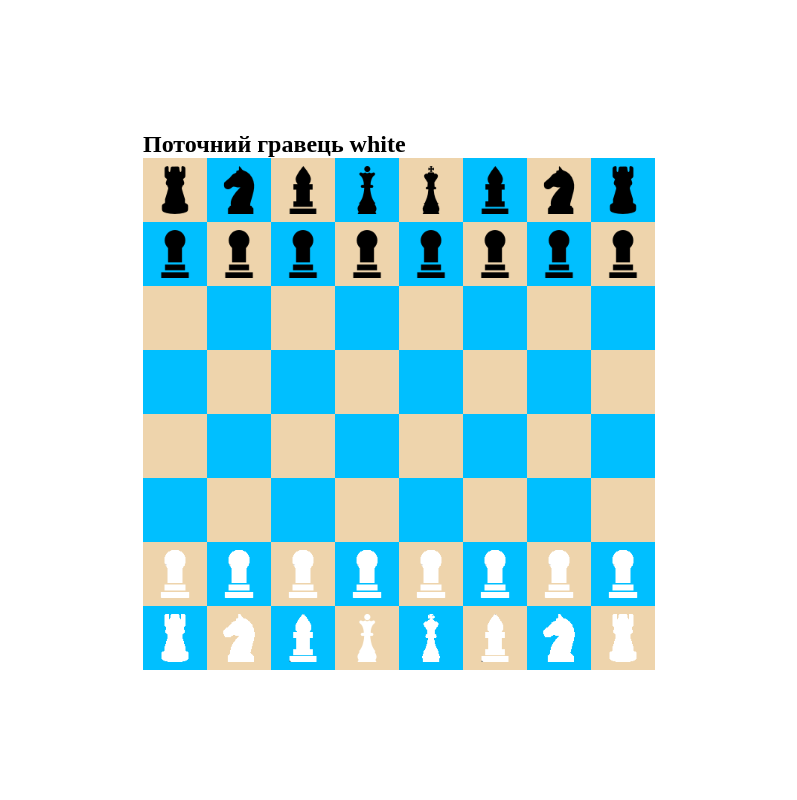
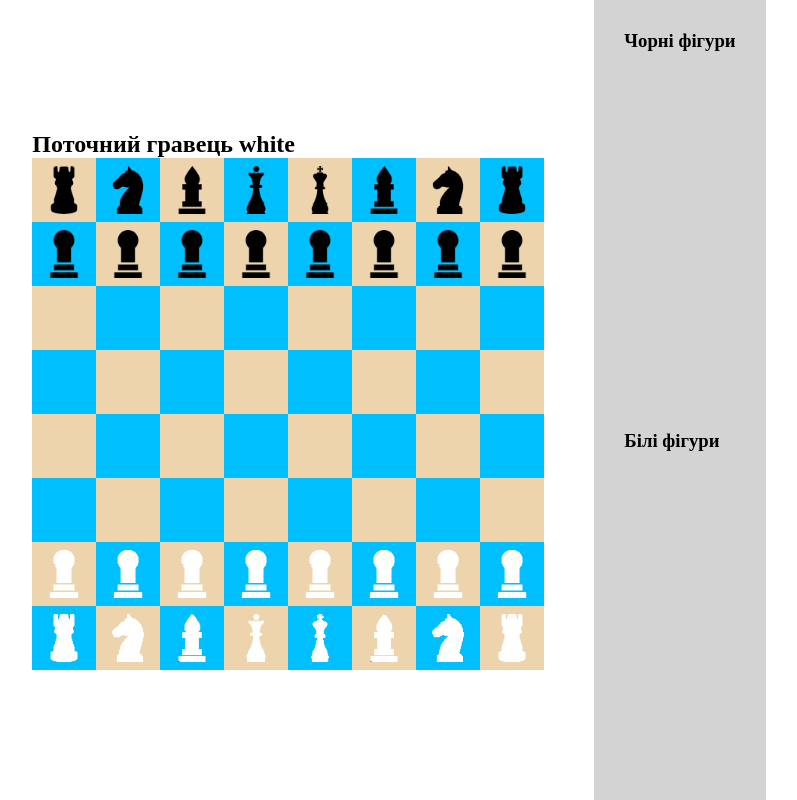
Before and after one commit to FifthLord/5_chess_react_ts_oop, a React (Create React App) app: page / in a window 1280 px wide. Shown: the whole page, without its empty margins (241-1038 px from the left). Built offline with nearby package versions, Linux system fonts and the light colour scheme.

Commit message:
add lostFigures logic

```diff
--- a/src/App.css
+++ b/src/App.css
@@ -51,3 +51,10 @@
    border-radius: 50%;
    background-color: #178e17;
 }
+
+.lost {
+   height: calc(50vh - 60px);
+   padding: 30px;
+   margin-left: 50px;
+   background-color: lightgray;
+}
--- a/src/App.tsx
+++ b/src/App.tsx
@@ -2,6 +2,7 @@
 import React, { useEffect, useState } from 'react';
 import './App.css';
 import BoardComponent from './components/BoardComponent';
+import LostFigures from './components/LostFigures';
 import { Board } from './models/Board';
 import { Colors } from './models/Colors';
 import { Player } from './models/Player';
@@ -39,7 +40,18 @@ const App = () => {
             currentPlayer={currentPlayer}
             swapPlayer={swapPlayer}
          />
+         <div>
+            <LostFigures
+               title="Чорні фігури"
+               figures={board.lostBlackFigure}
+            />
+            <LostFigures
+               title="Білі фігури"
+               figures={board.lostWhiteFigure}
+            />
+         </div>
       </div>
+
    );
 }
 
--- /dev/null
+++ b/src/components/LostFigures.tsx
@@ -0,0 +1,23 @@
+
+import React, { FC } from 'react';
+import { Figure } from '../models/figures/Figure';
+
+interface LostFiguresProps {
+   title: string;
+   figures: Figure[]
+}
+
+const LostFigures: FC<LostFiguresProps> = ({ title, figures }) => {
+   return (
+      <div className='lost'>
+         <h3>{title}</h3>
+         {figures.map(figure =>
+            <div key={figure.id}>
+               {figure.name} {figure.logo && <img width={20} height={20} src={figure.logo} alt='Лого Фігури' />}
+            </div>
+         )}
+      </div>
+   );
+};
+
+export default LostFigures;
--- a/src/models/Board.ts
+++ b/src/models/Board.ts
@@ -2,6 +2,7 @@
 import { Cell } from './Cell';
 import { Colors } from './Colors';
 import { Bishop } from './figures/Bishop';
+import { Figure } from './figures/Figure';
 import { King } from './figures/King';
 import { Knight } from './figures/Knight';
 import { Pawn } from './figures/Pawn';
@@ -10,6 +11,8 @@ import { Rook } from './figures/Rook';
 
 export class Board {
    cells: Cell[][] = []
+   lostBlackFigure: Figure[] = []
+   lostWhiteFigure: Figure[] = []
 
    public initCells() {
       for (let i = 0; i < 8; i++) {
@@ -28,6 +31,8 @@ export class Board {
    public getCopyBoard(): Board {
       const newBoard = new Board();
       newBoard.cells = this.cells;
+      newBoard.lostWhiteFigure = this.lostWhiteFigure;
+      newBoard.lostBlackFigure = this.lostBlackFigure;
       return newBoard;
    }
 
--- a/src/models/Cell.ts
+++ b/src/models/Cell.ts
@@ -81,9 +81,18 @@ export class Cell {
       this.figure.cell = this;
    }
 
+   addLostFigure(figure: Figure) {
+      figure.color === Colors.BLACK
+         ? this.board.lostBlackFigure.push(figure)
+         : this.board.lostWhiteFigure.push(figure)
+   }
+
    moveFigure(target: Cell) {
       if (this.figure && this.figure?.canMove(target)) {
          this.figure.moveFigure(target)
+         if (target.figure) {
+            this.addLostFigure(target.figure);
+         }
          target.setFigure(this.figure);
          this.figure = null;
       }
--- a/src/models/figures/Figure.ts
+++ b/src/models/figures/Figure.ts
@@ -5,13 +5,13 @@ import { Cell } from "../Cell";
 
 
 export enum FigureNames {
-   FIGURE = "Фигура",
+   FIGURE = "Фігура",
    KING = "Король",
-   KNIGHT = "Конь",
-   PAWN = "Пешка",
-   QUEEN = "Ферзь",
-   ROOK = "Ладья",
-   BISHOP = "Слон",
+   KNIGHT = "Кінь",
+   PAWN = "Пішак",
+   QUEEN = "Королева",
+   ROOK = "Тура",
+   BISHOP = "Офіцер",
 }
 
 
```
